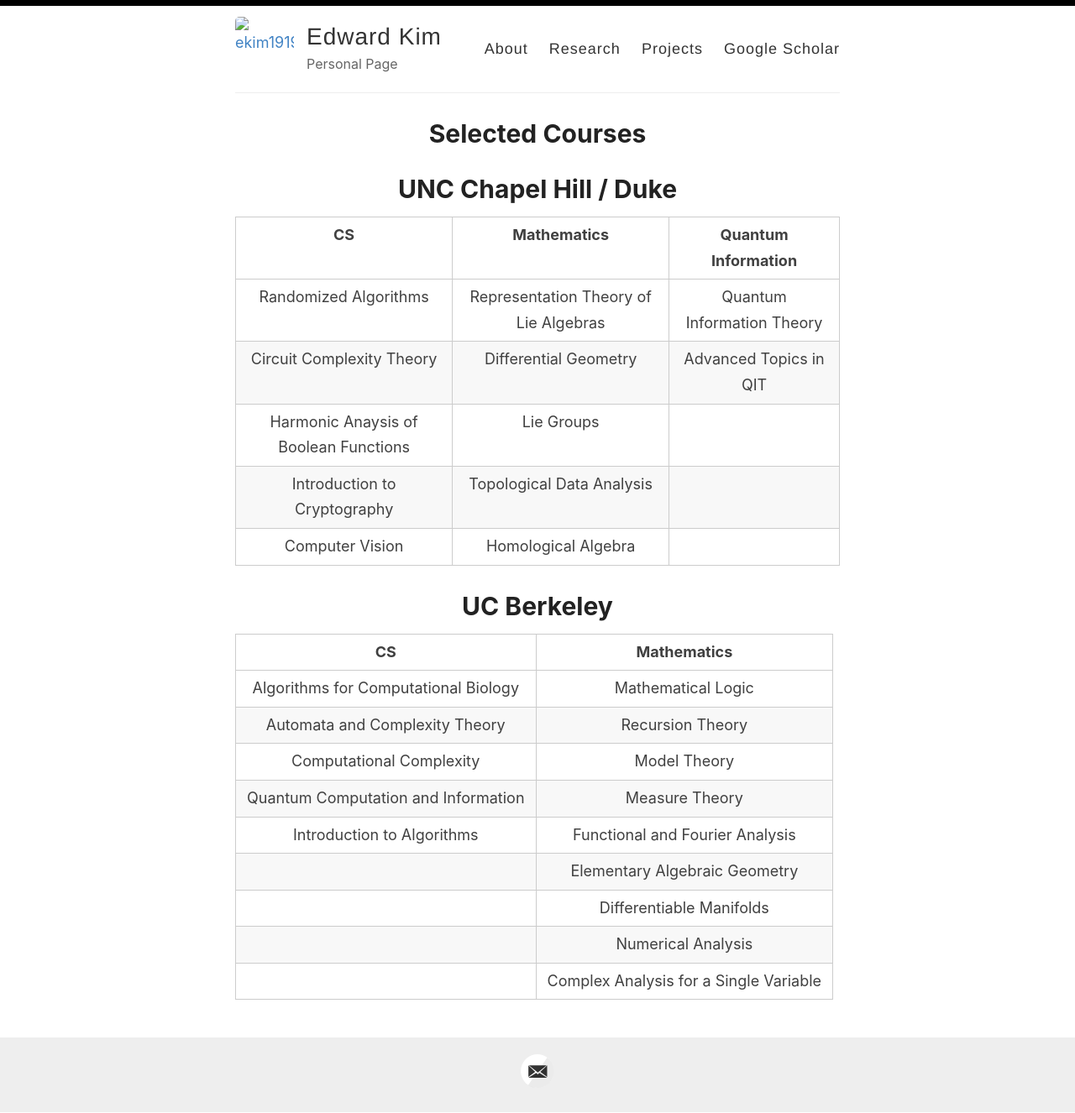
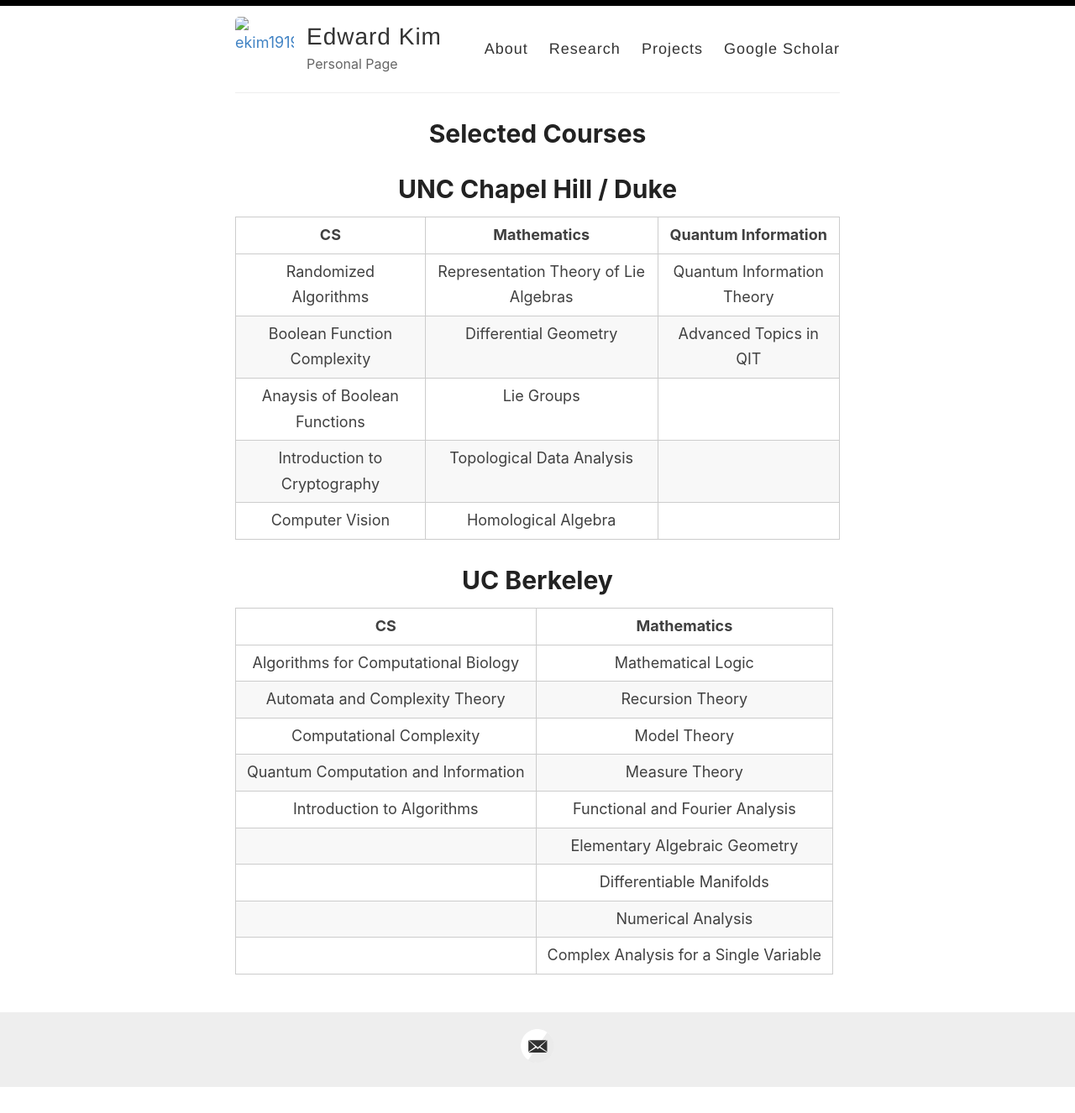
Before and after one commit to ekim1919/ekim1919.github.io, a Jekyll site: the page built from _pages/classes.md, in a window 1280 px wide. Shown: the whole page at 84% size. Built offline with Jekyll 4.4.1, drawn with Linux system fonts in a browser that asks for light colours; after the commit the page ends 1295 px from its top, so only the background shows below that.

```diff
--- a/_pages/classes.md
+++ b/_pages/classes.md
@@ -9,8 +9,8 @@ permalink: /courses/
 |CS | Mathematics | Quantum Information |
 | :------------: | :-----------: | :-----------: |
 |Randomized Algorithms     |  Representation Theory of Lie Algebras              | Quantum Information Theory |
-|Circuit Complexity Theory     |   Differential Geometry   | Advanced Topics in QIT |
-| Harmonic Anaysis of Boolean Functions   |  Lie Groups  | |
+|Boolean Function Complexity   |   Differential Geometry   | Advanced Topics in QIT |
+| Anaysis of Boolean Functions   |  Lie Groups  | |
 | Introduction to Cryptography      | Topological Data Analysis | |
 | Computer Vision |Homological Algebra | |
 
```
Also changed, not shown: _pages/about.md (+10 -6 lines).
